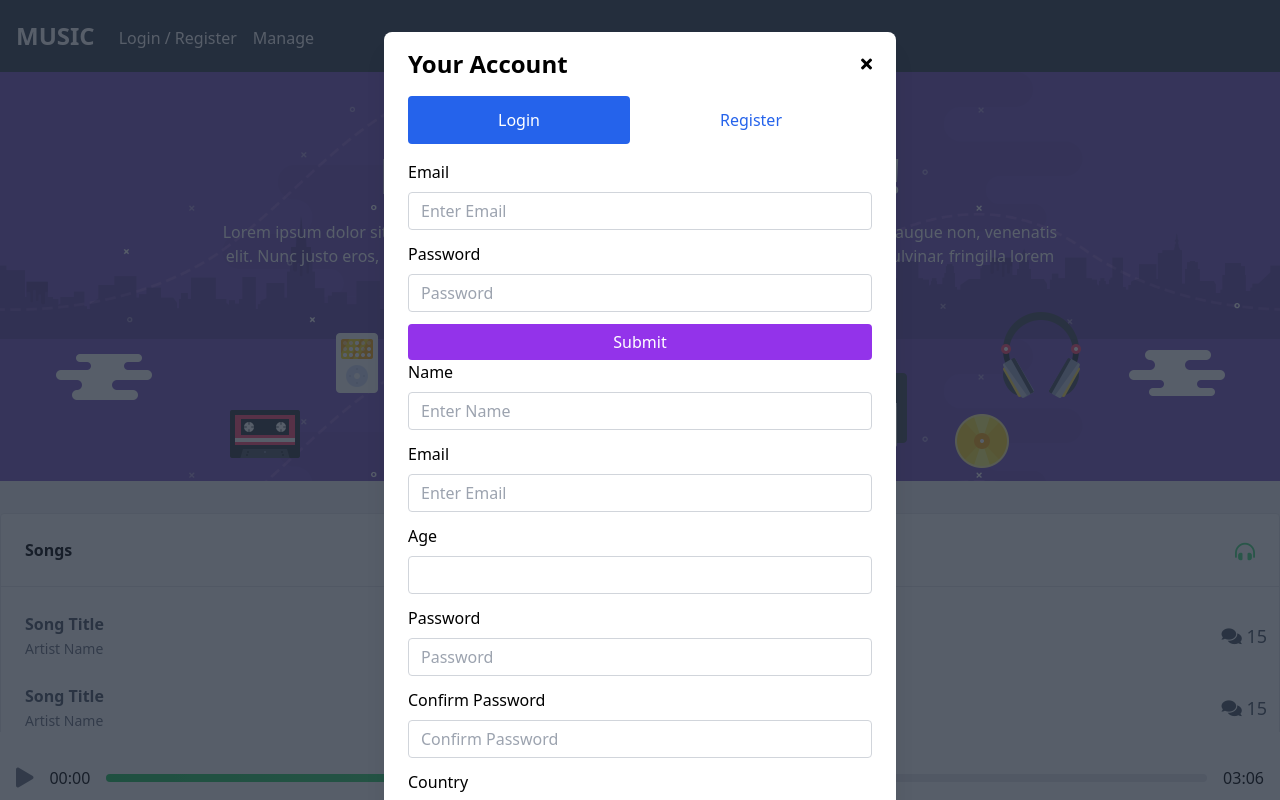
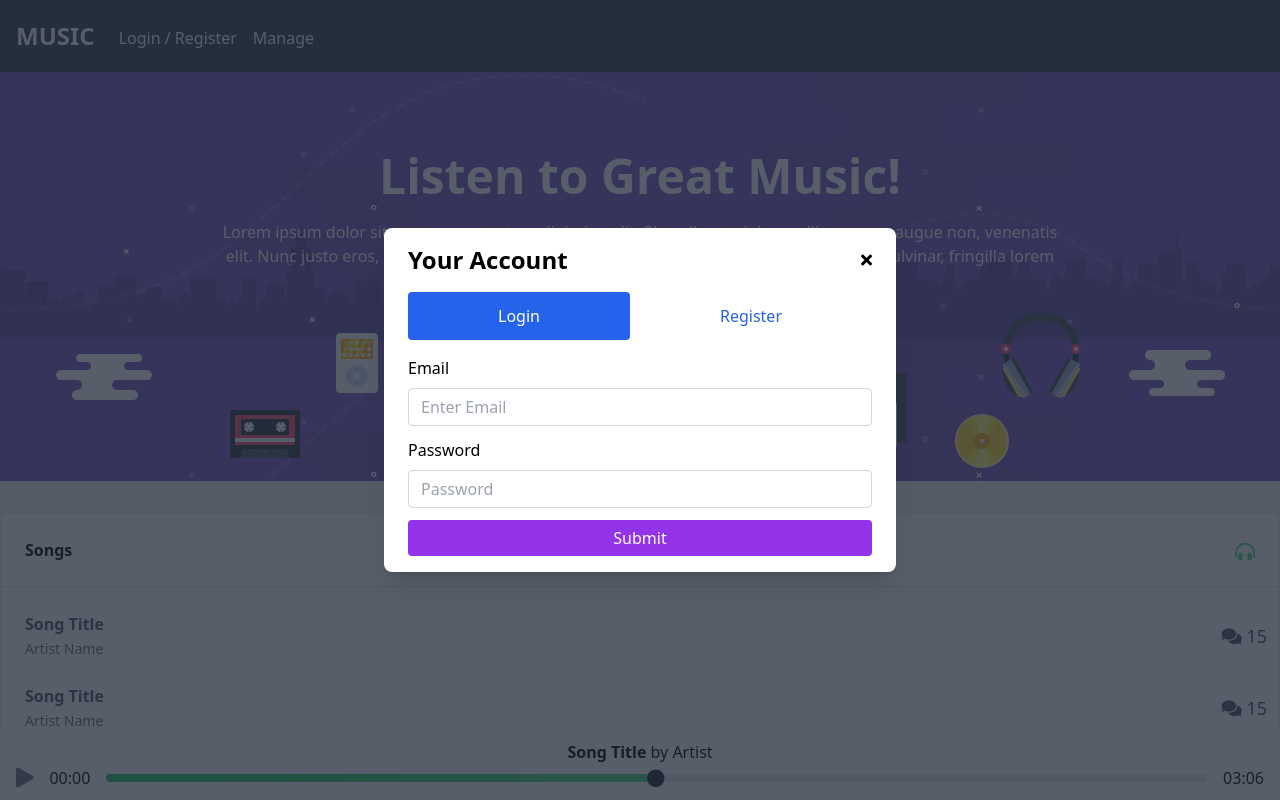
Before and after one commit to WinterIsCoding23/udemy-vue3, a Vue app in the folder section9/music/: page / in a window 1280 px wide. Both pictures are taken after a click on the link "Login / Register". Shown: the top 800 px of the page. Built offline with nearby package versions, Linux system fonts and the light colour scheme.

Commit message:
toggle showing of login-form and register-form depneding on value of tab-variable

```diff
--- a/section9/music/src/components/AppAuth.vue
+++ b/section9/music/src/components/AppAuth.vue
@@ -56,7 +56,7 @@
           </ul>
 
           <!-- Login Form -->
-          <form>
+          <form v-show="tab === 'login'">
             <!-- Email -->
             <div class="mb-3">
               <label class="inline-block mb-2">Email</label>
@@ -83,7 +83,7 @@
             </button>
           </form>
           <!-- Registration Form -->
-          <form>
+          <form v-show="tab === 'register'">
             <!-- Name -->
             <div class="mb-3">
               <label class="inline-block mb-2">Name</label>
```
